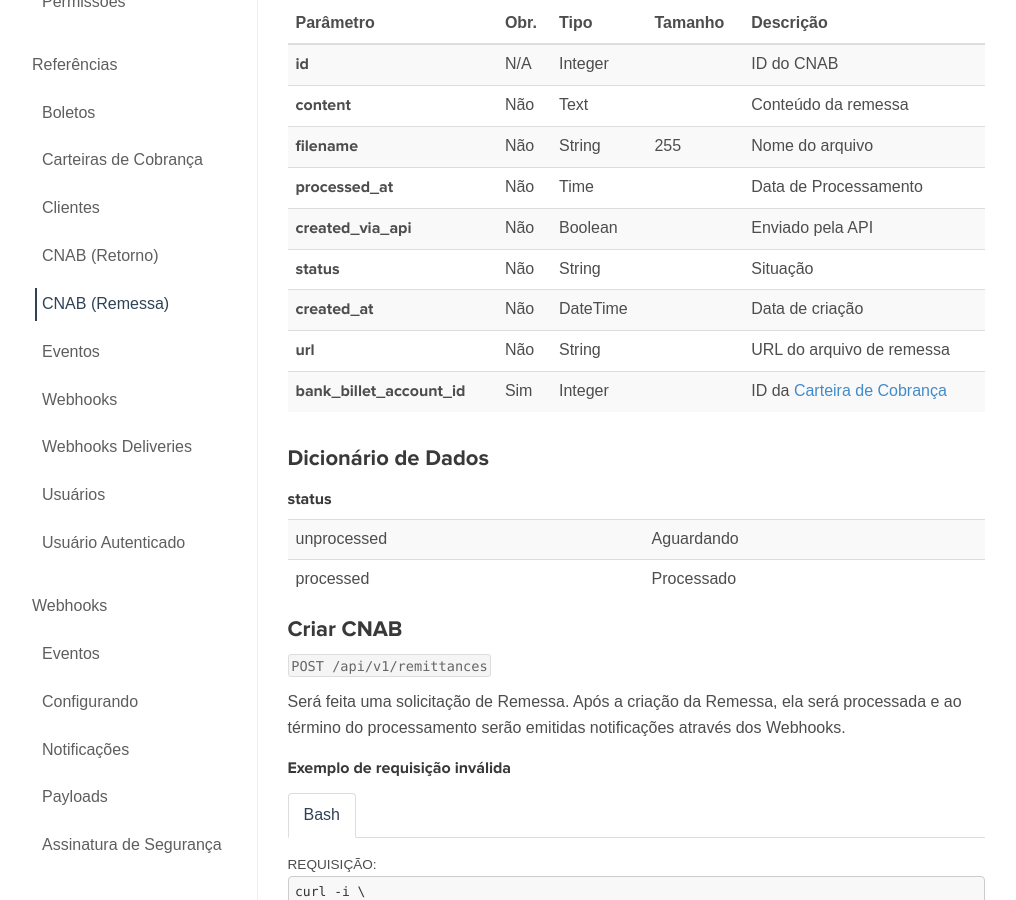
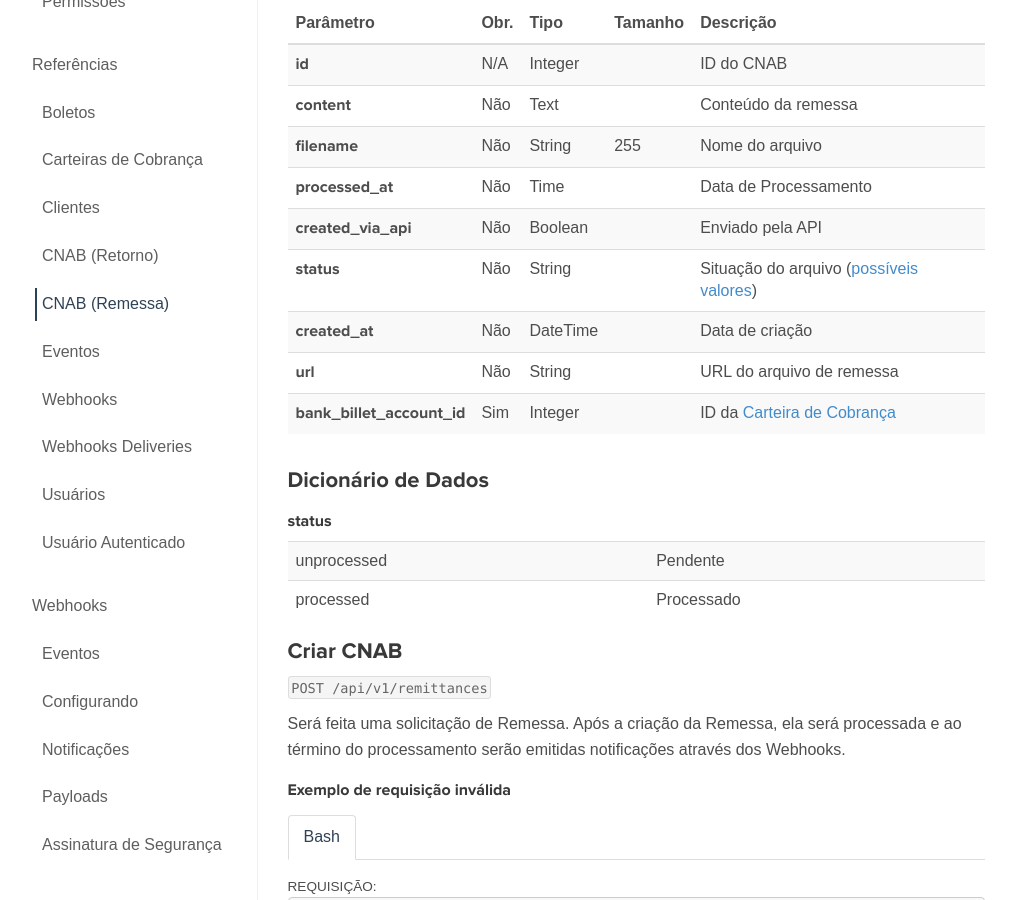
Before and after one commit to BoletoSimples/boletosimples-docs, a Jekyll site: the page built from reference/v1/remittances/index.md, in a window 1280 px wide and 900 px high, scrolled down 612 px. Shown: the whole window, without its empty margins (135-1151 px from the left). Built offline with Jekyll 4.4.1, drawn with Linux system fonts in a browser that asks for light colours.

Commit message:
improves doc of status

```diff
--- a/reference/v1/remittances/index.md
+++ b/reference/v1/remittances/index.md
@@ -23,7 +23,7 @@ breadcrumb: CNAB (Remessa)
 | **filename**                  | Não   | String  | 255     | Nome do arquivo
 | **processed_at**              | Não   | Time    |         | Data de Processamento
 | **created_via_api**           | Não   | Boolean |         | Enviado pela API
-| **status**                    | Não   | String  |         | Situação
+| **status**                    | Não   | String  |         | Situação do arquivo ([possíveis valores](#status))
 | **created_at**                | Não   | DateTime|         | Data de criação
 | **url**                       | Não   | String  |         | URL do arquivo de remessa
 | **bank_billet_account_id**    | Sim   | Integer |         | ID da [Carteira de Cobrança](/reference/v1/bank_billet_accounts/)
@@ -32,7 +32,7 @@ breadcrumb: CNAB (Remessa)
 
 #### status
 
-| unprocessed | Aguardando
+| unprocessed | Pendente
 | processed   | Processado
 
 ### Criar CNAB
```
Also changed, not shown: reference/v1/bank_billets/index.md (+1 -1 lines), reference/v1/discharges/index.md (+1 -1 lines).
